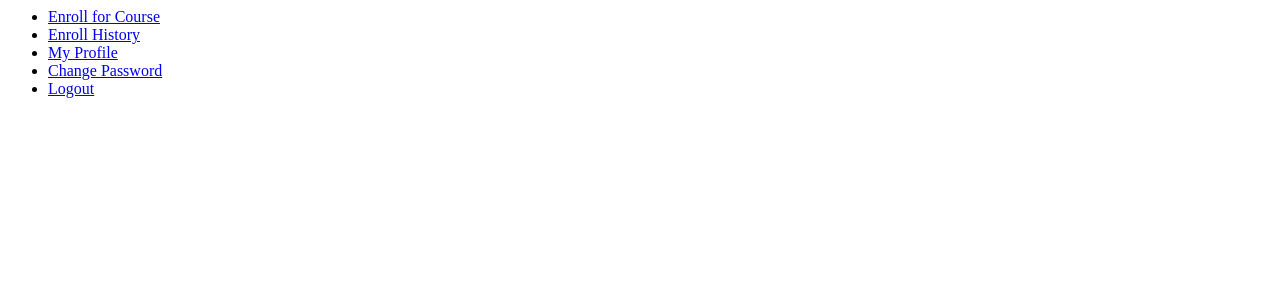
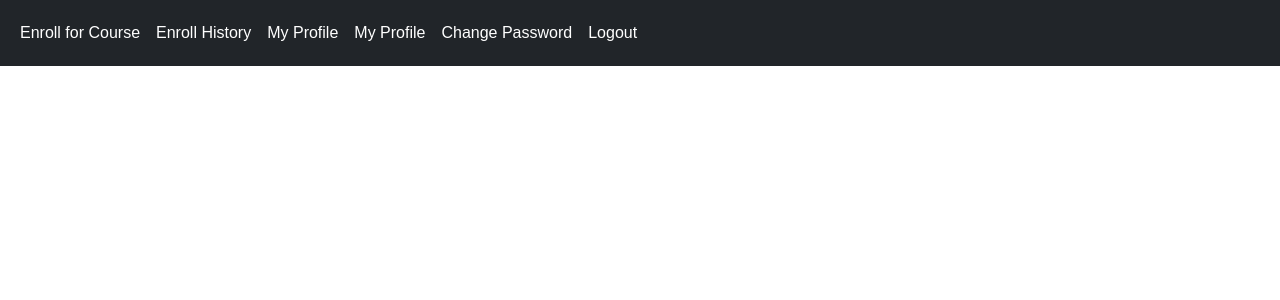
Before and after one commit to Monsokmean/OnlineStudentRegistrtionGroupProject, a PHP site: page /Online/includes/menubar.php in a window 1280 px wide. Shown: the top 300 px of the page. Run offline with PHP 8.4, Linux system fonts and the light colour scheme.

Commit message:
Add Menu

```diff
--- a/includes/menubar.php
+++ b/includes/menubar.php
@@ -1,19 +1,77 @@
-<section class="menu-section">
-        <div class="container">
-            <div class="row">
-                <div class="col-md-12">
-                    <div class="navbar-collapse collapse ">
-                        <ul id="menu-top" class="nav navbar-nav navbar-right">
-                             <li><a href="pincode-verification.php">Enroll for Course </a></li>
-                             <li><a href="enroll-history.php">Enroll History  </a></li>
-                              <li><a href="my-profile.php">My Profile</a></li>
-                               <li><a href="change-password.php">Change Password</a></li>
-                            <li><a href="logout.php">Logout</a></li>
+<head>
+    <meta charset="utf-8"/>
+    <meta name="viewport" content="width=device-width, initial-scale=1, maximum-scale=1"/>
+    <meta name="description" content=""/>
+    <meta name="author" content=""/>
+    <title>Admin | Student Password</title>
+    <link href="assets/css/bootstrap.min.css" rel="stylesheet"/>
+    <link href="assets/css/font-awesome.css" rel="stylesheet"/>
+    <link href="assets/css/style.css" rel="stylesheet"/>
+    <style>
+        /* CSS */
+        .changepassword_button {
+            color: #fff;
+            padding: 15px 25px;
+            border-radius: 100px;
+            background-color: #4C43CD;
+            background-image: radial-gradient(93% 87% at 87% 89%, rgba(0, 0, 0, 0.23) 0%, transparent 86.18%), radial-gradient(66% 87% at 26% 20%, rgba(255, 255, 255, 0.41) 0%, rgba(255, 255, 255, 0) 69.79%, rgba(255, 255, 255, 0) 100%);
+            box-shadow: 2px 19px 31px rgba(0, 0, 0, 0.2);
+            font-weight: bold;
+            font-size: 16px;
 
-                        </ul>
-                    </div>
-                </div>
+            border: 0;
 
-            </div>
+            user-select: none;
+            -webkit-user-select: none;
+            touch-action: manipulation;
+
+            cursor: pointer;
+        }
+        body {
+            font-family: Arial, Helvetica, sans-serif;
+        }
+        .my-navdar {
+            overflow: hidden;
+            background-color: #333;
+        }
+        .navbar a {
+            float: left;
+            font-size: 16px;
+            color: white;
+            text-align: center;
+            padding: 10px 10px;
+            text-decoration: none;
+        }
+        .navbar a:hover {
+            background-color: red;
+            border-radius: 15px;
+        }
+    </style>
+</head>
+<nav class='navbar navbar-expand-lg navbar-dark bg-dark my-navdar'>
+    <div class='container-fluid'>
+        <button class='navbar-toggler' type='button' data-bs-toggle='collapse' data-bs-target = '#navbarSupportedContent' aria-controls ='navbarSupportedContent' aria-expanded='false' aria-label='Toggle navigation'><span class='navbar-toggler-icon'></span></button>
+        <div class='collapse navbar-collapse' id='navbarSupportedContent'>
+            <ul class='navbar-nav me-auto mb-2 mb-lg-0'>
+                <li class='nav-item'>
+                    <a class='nav-link active' aria-current= 'page' href='pincode-verification.php'>Enroll for Course </a>
+                </li>
+                <li class='nav-item'>
+                    <a class='nav-link active' aria-current= 'page' href='enroll-history.php'>Enroll History  </a>
+                </li>
+                <li class='nav-item'>
+                    <a class='nav-link active' aria-current= 'page' href='my-profile.php'>My Profile  </a>
+                </li>
+                <li class='nav-item'>
+                    <a class='nav-link active' aria-current= 'page' href='my-profile.php'>My Profile  </a>
+                </li>
+                <li class='nav-item'>
+                    <a class='nav-link active' aria-current= 'page' href='change-password.php'>Change Password </a>
+                </li>
+                <li class='nav-item'>
+                    <a class='nav-link active' aria-current= 'page' href='logout.php'>Logout</a>
+                </li>
+            </ul>
         </div>
-    </section>
+    </div>
+</nav>
```
